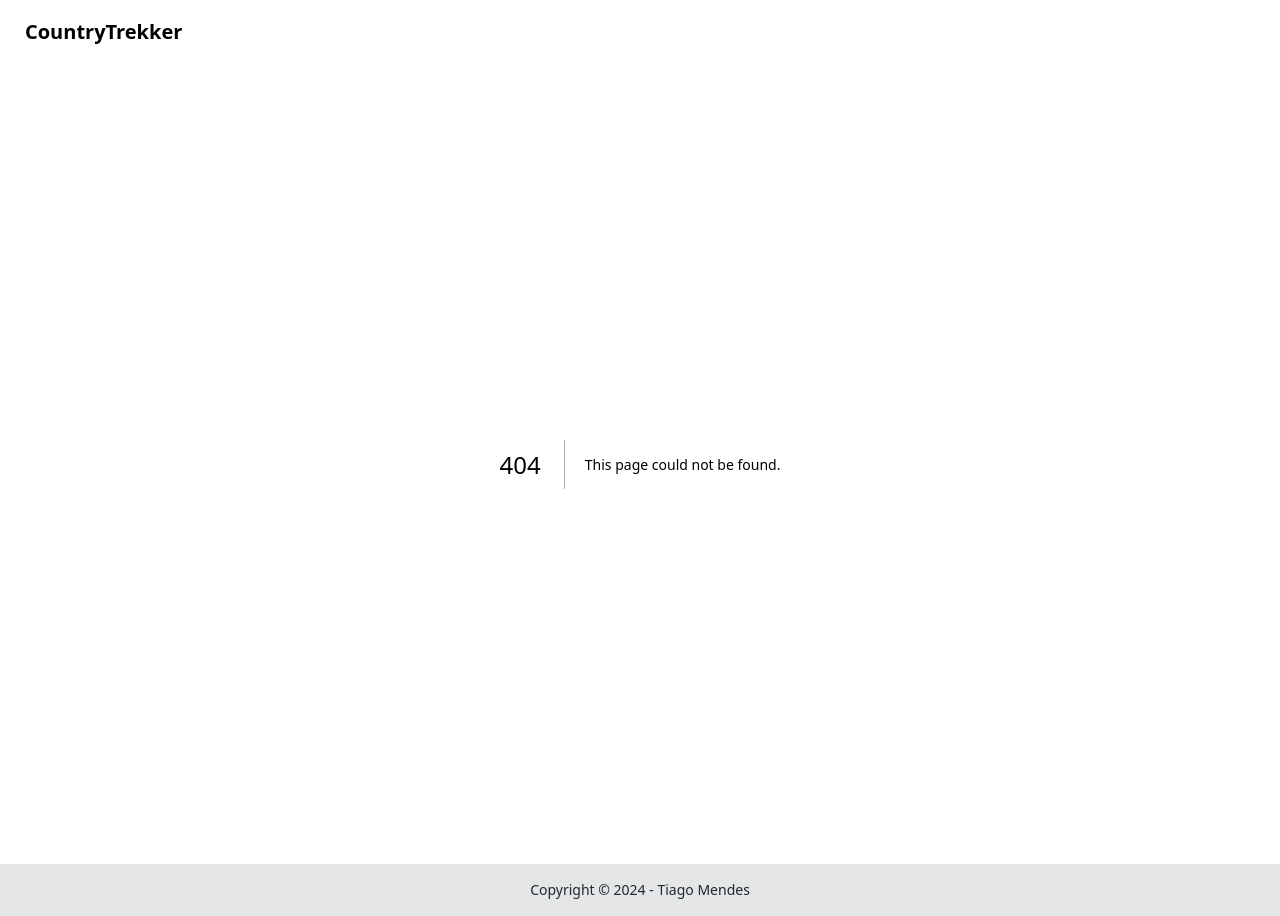
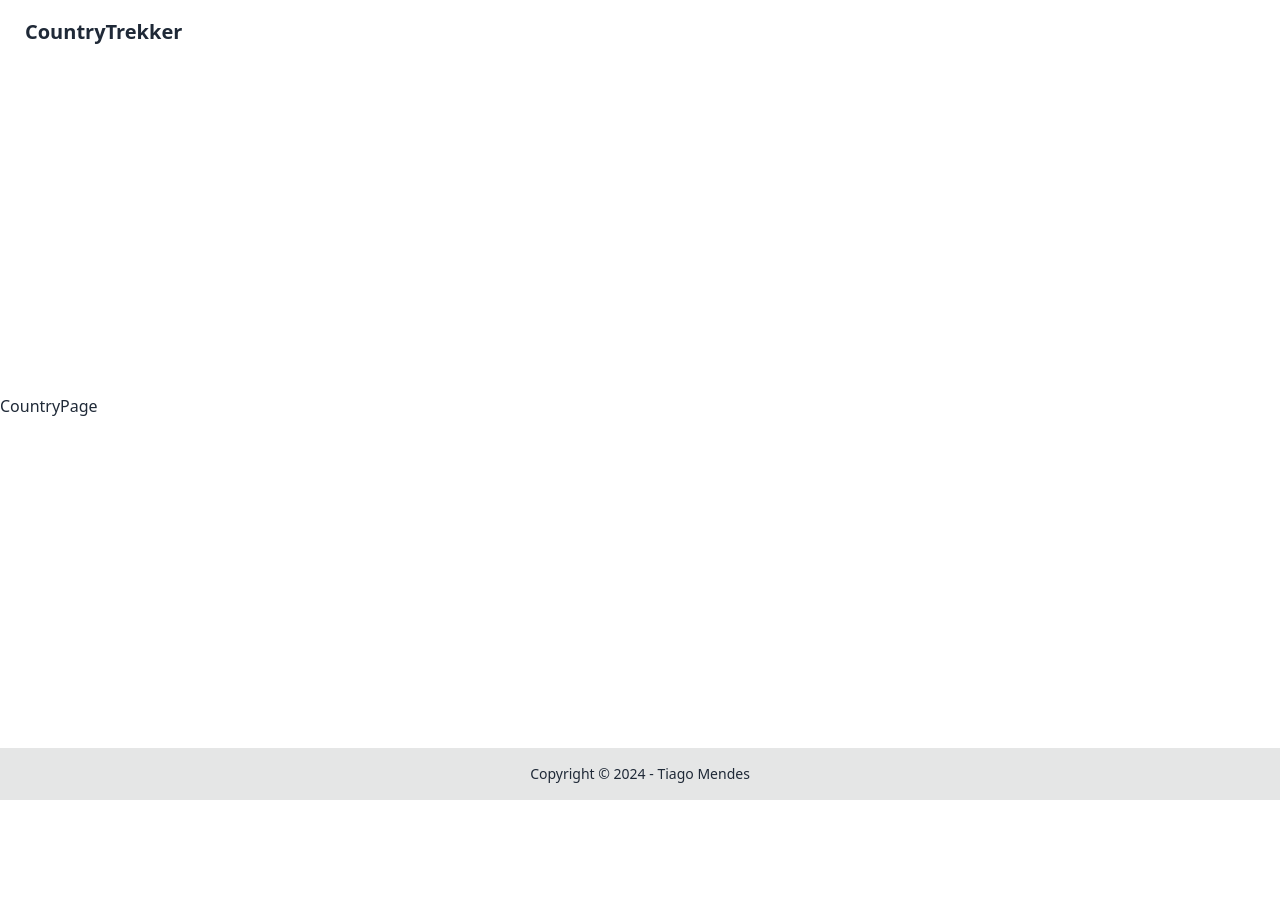
Before and after one commit to tiagomendes-dev/country-trekker, a Next.js app: page /country/1 in a window 1280 px wide. Before the commit this address had no page. After the commit the page ends 800 px from the top, so only its background shows below. Built offline with nearby package versions, Linux system fonts and the light colour scheme.

Commit message:
ADDED: New file "page.tsx" in app/country/[]/ directory.
 a new file "page.tsx" in the app/country/[name]/ directory.
- Added a default export function "CountryPage" a with the text "CountryPage".

```diff
--- /dev/null
+++ b/app/country/[name]/page.tsx
@@ -0,0 +1,3 @@
+export default function CountryPage() {
+  return <div>CountryPage</div>;
+}
```
